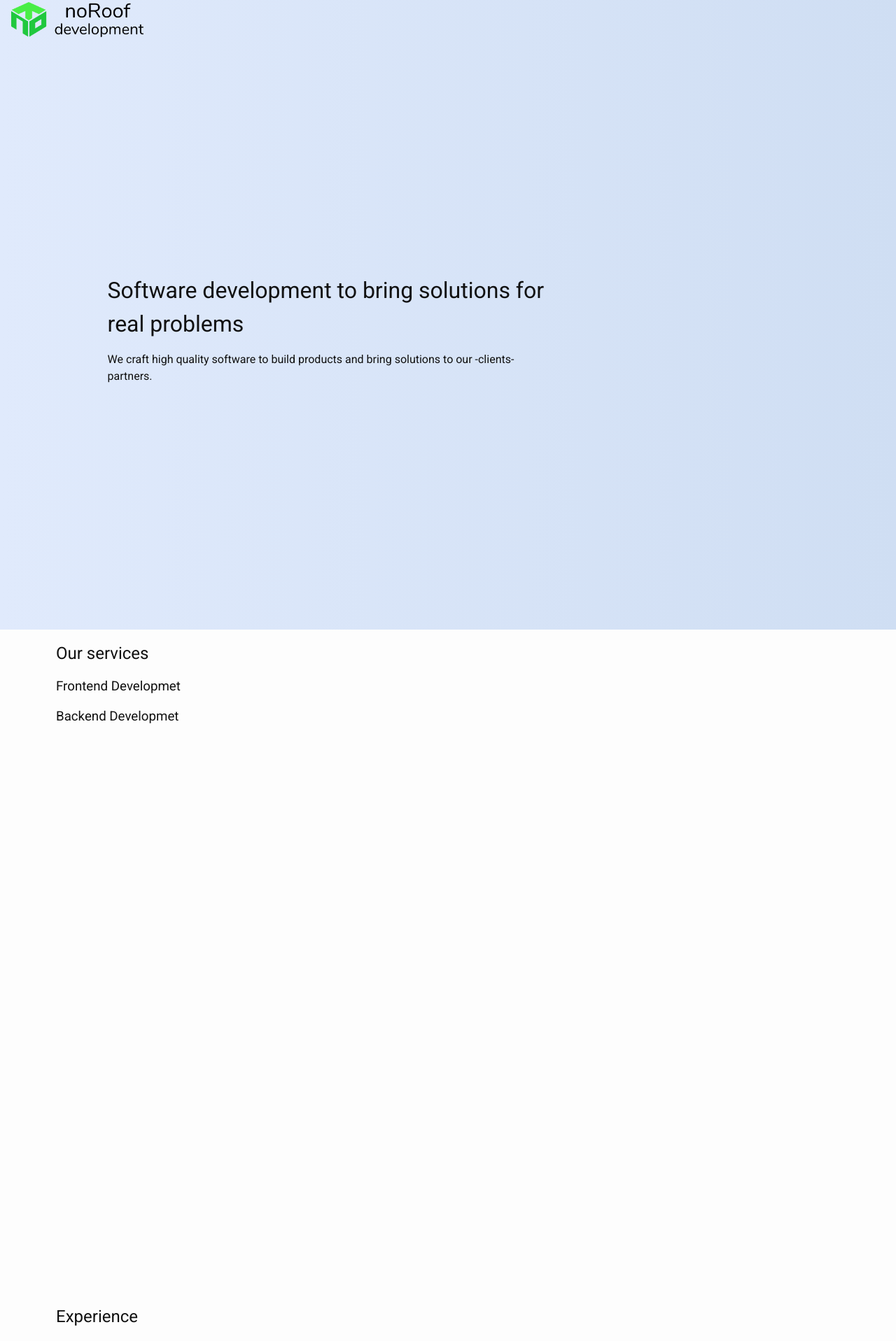
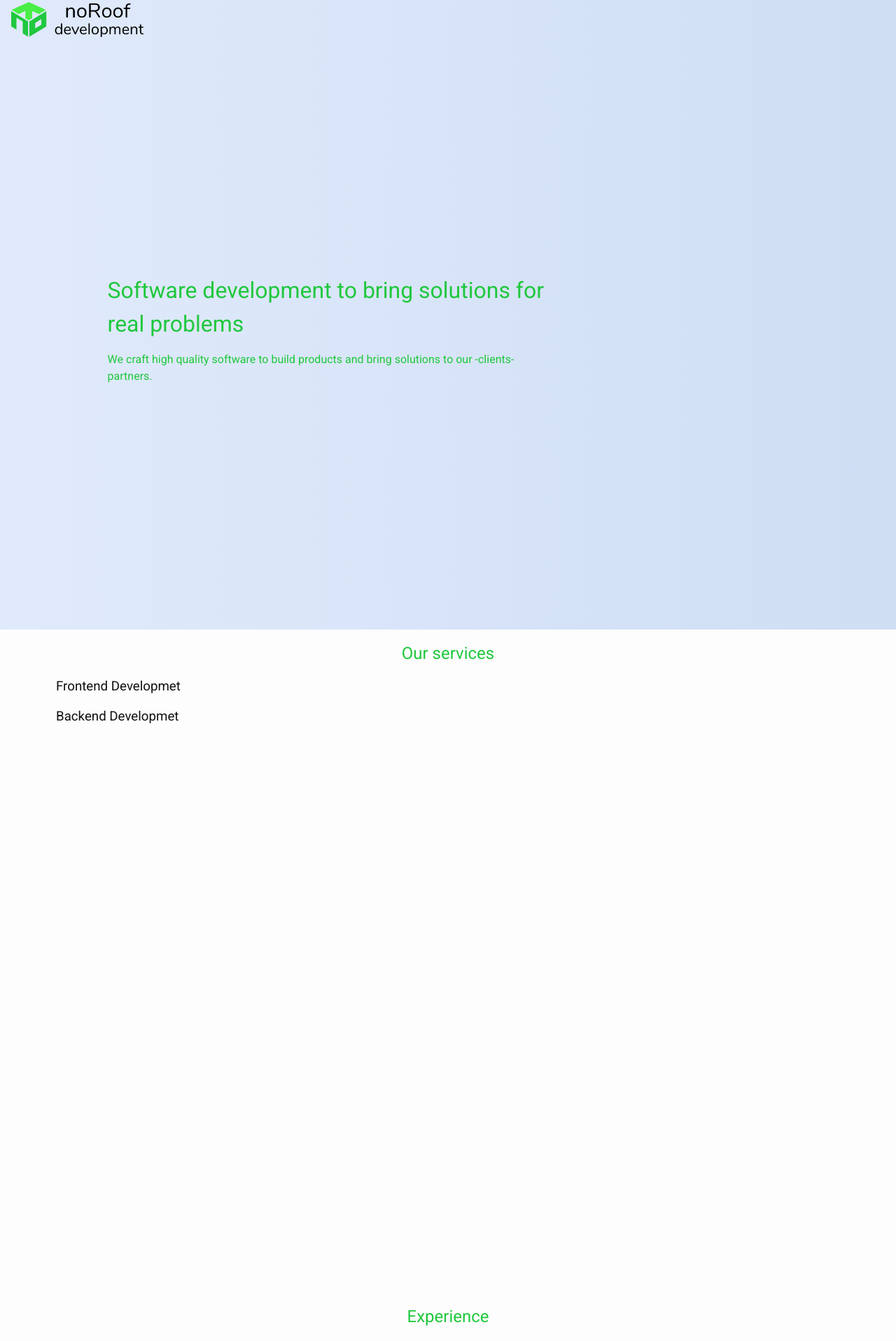
Before and after one commit to noRoof/noroof.github.io, a Jekyll site: the page built from index.html, in a window 1280 px wide. Shown: the top 1917 px of the page at 70% size. Built offline with Jekyll 4.4.1, drawn with Linux system fonts in a browser that asks for light colours.

Commit message:
WIP colors and general style added

```diff
--- a/_sass/main.scss
+++ b/_sass/main.scss
@@ -37,6 +37,9 @@ $grey-color:       #828282 !default;
 $grey-color-light: lighten($grey-color, 40%) !default;
 $grey-color-dark:  darken($grey-color, 25%) !default;
 
+$primary-green: #1fc83d;
+$secondary-green: #49ee46;
+
 $table-text-align: left !default;
 
 // Width of the content area
--- a/_sass/noroof/_layout.scss
+++ b/_sass/noroof/_layout.scss
@@ -62,10 +62,6 @@ header.home-header {
       img {
         height: 50px;
       }
-      h1 {
-        margin-left: 1rem;
-        margin-top: 0.5rem;
-      }
     }
     &.fixed-nav {
       position: fixed;
@@ -81,12 +77,23 @@ header.home-header {
     display: flex;
     flex-direction: column;
     justify-content: center;
+    h1 {
+      color: $primary-green;
+    }
+    p {
+      color: $primary-green;
+    }
   }
 }
 
 section {
   min-height: 100vh;
   margin: 0 5rem;
+
+  h2 {
+    text-align: center;
+    color: $primary-green;
+  }
 }
 
 form {
```
